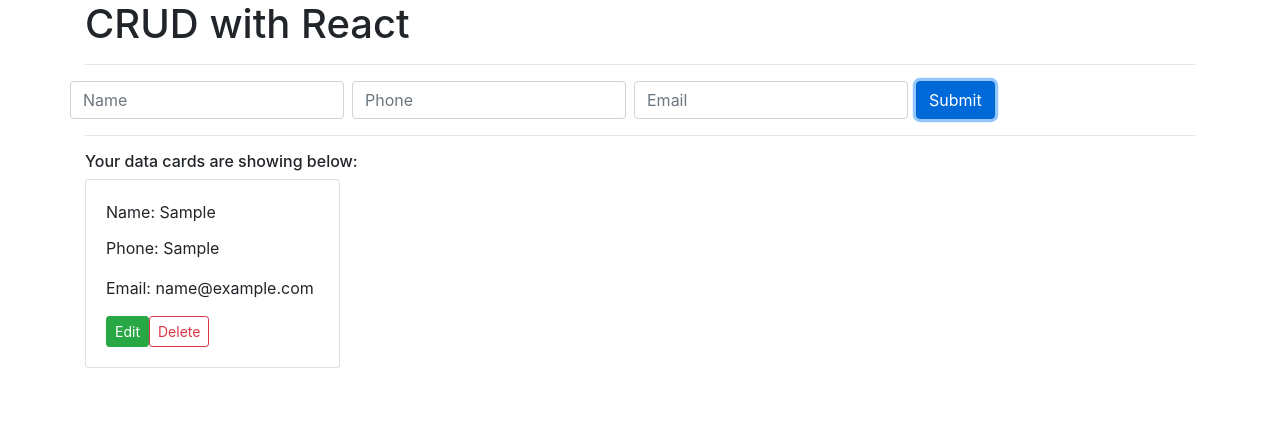
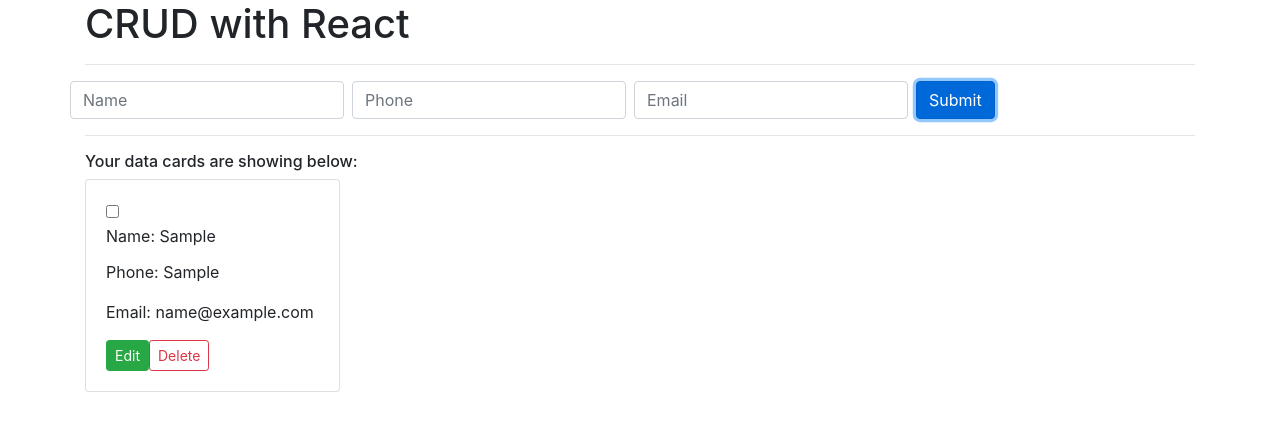
Before and after one commit to mohdkamaal/crudReactjs, a React (Create React App) app: page / in a window 1280 px wide. Both pictures are taken after typing "Sample", "Sample", "name@example.com" into the empty fields and a click on the button "Submit". Shown: the top 428 px of the page. Built offline with nearby package versions, Linux system fonts and the light colour scheme.

Commit message:
deleting multiples item by ticking up

```diff
--- a/src/App.js
+++ b/src/App.js
@@ -8,6 +8,7 @@ class App extends Component {
       edit: false,
       index: "",
       act: 0,
+      itemsToDelete: [],
     };
   }
 
@@ -72,7 +73,6 @@ class App extends Component {
   };
 
   deleteItem = (x) => {
-    debugger;
     var del = this.state.data;
     del.splice(
       del.findIndex((xyz) => xyz.email === x),
@@ -92,11 +92,37 @@ class App extends Component {
     this.name.focus();
   };
 
+  multipleDelete = (email) => {
+    let currentItems = this.state.itemsToDelete;
+    if (currentItems.indexOf(email) > -1) {
+      currentItems = currentItems.filter((x) => x != email);
+    } else {
+      currentItems.push(email);
+    }
+
+    this.setState({ itemsToDelete: currentItems });
+  };
+
+  buttonToMultiDelete = () => {
+    debugger;
+    let deleteChecked = this.state.itemsToDelete;
+    deleteChecked.splice(0, deleteChecked.length);
+    this.setState({ data: deleteChecked });
+  };
+
   render() {
     const Card = (props) => (
       <div className="col-md-6 col-lg-3">
         <div className="card mb-3">
           <div className="card-body">
+            <input
+              type="checkbox"
+              aria-label="Checkbox for following text input"
+              onClick={() => this.multipleDelete(props.detail.email)}
+              checked={
+                this.state.itemsToDelete.indexOf(props.detail.email) > -1
+              }
+            ></input>
             <p className="card-title">
               <span>Name: </span>
               {props.detail.name}
@@ -165,6 +191,16 @@ class App extends Component {
             <button type="submit" className="btn btn-primary">
               Submit
             </button>
+
+            {this.state.itemsToDelete.length > 0 && (
+              <button
+                type="button"
+                class="btn btn-danger"
+                onClick={() => this.buttonToMultiDelete()}
+              >
+                Delete All
+              </button>
+            )}
           </form>
         </div>
         <hr />
```
Also changed, not shown: 1 other file (tests, documents, lock files or other folders).
